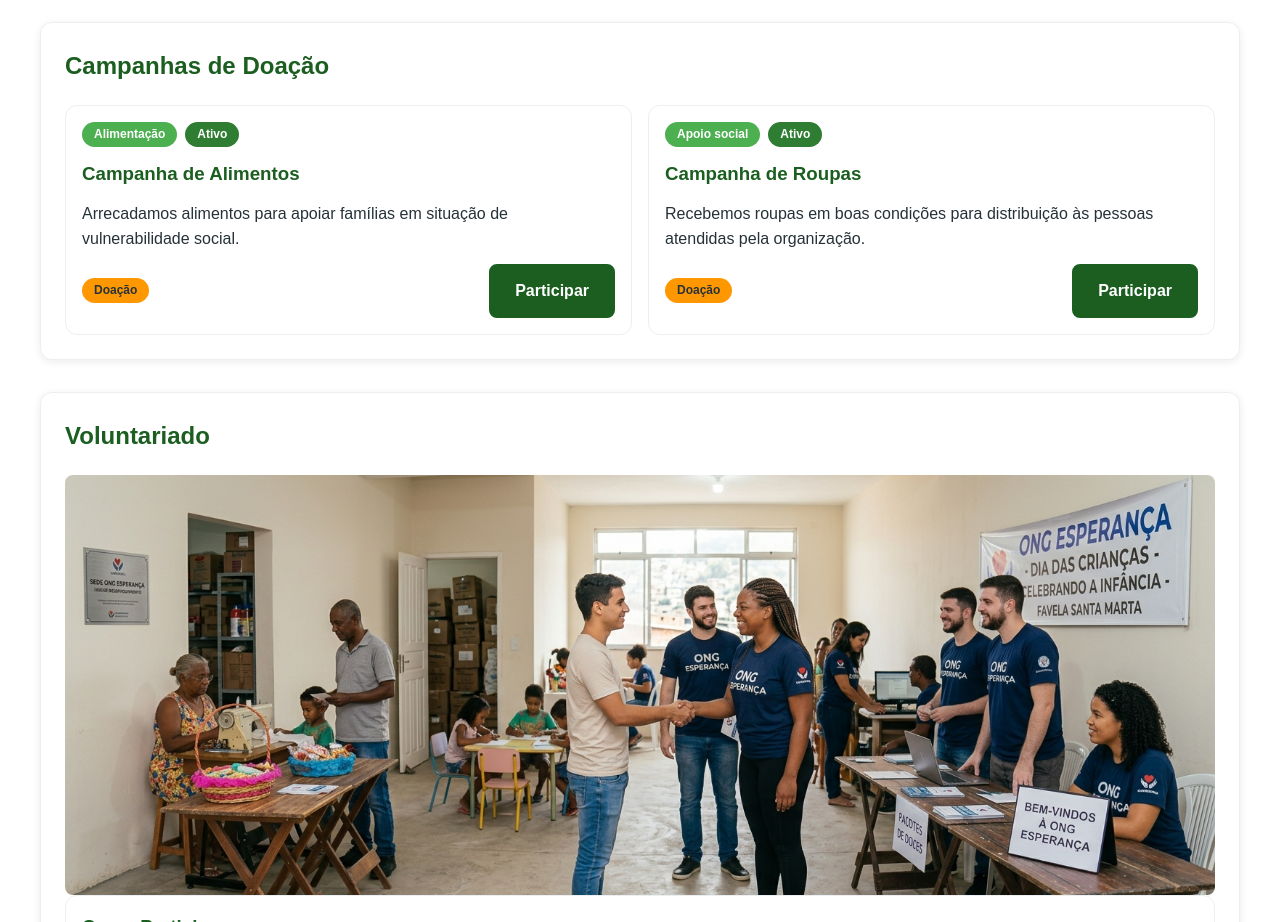
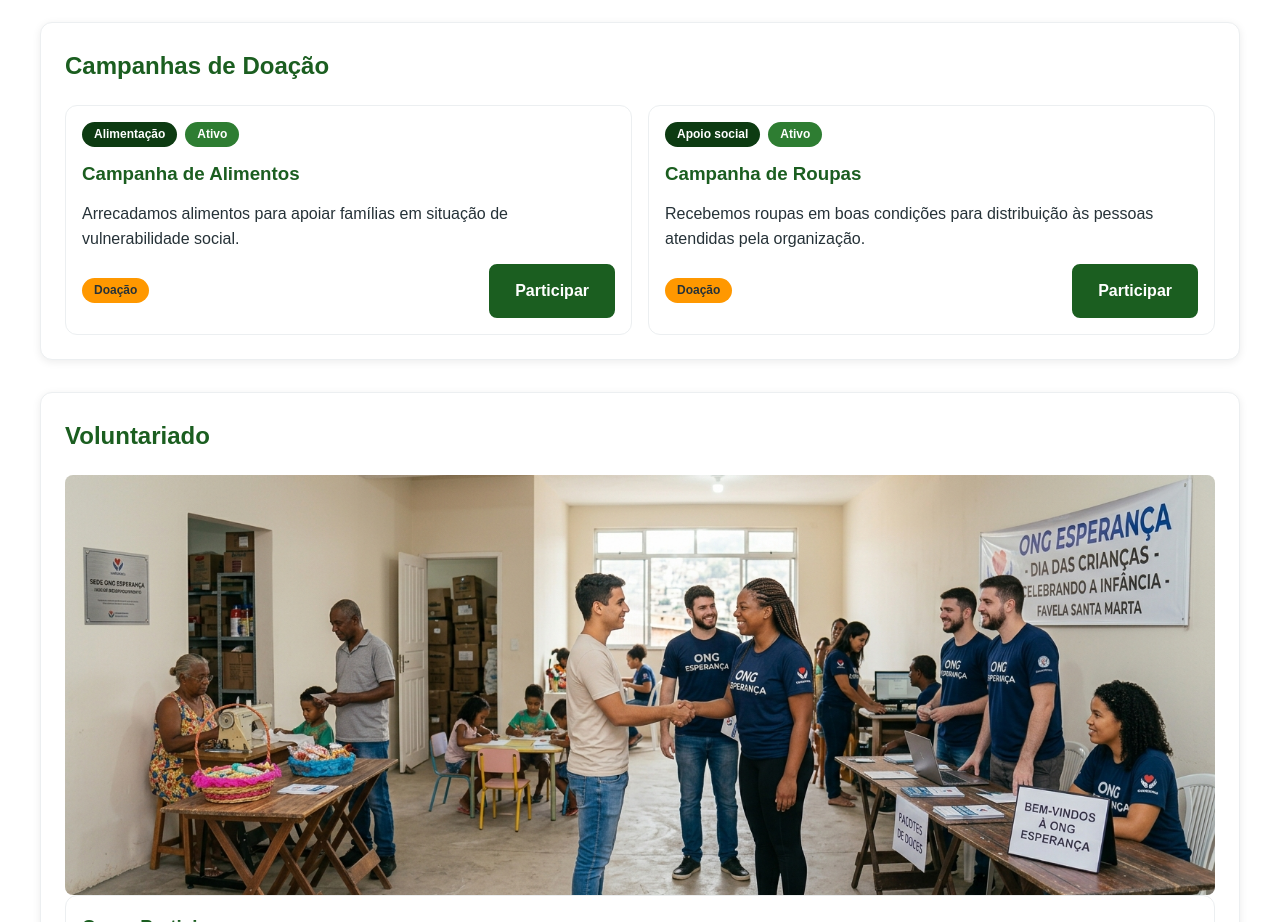
Before and after one commit to natanvilarin/ong-esperanca, a plain HTML site: page projetos.html in a window 1280 px wide. Shown: the part 780-1702 px from the top of the page. Drawn offline with Linux system fonts and the light colour scheme; some packages are replaced by stand-ins of ours; a script that the page names is missing.

Commit message:
Update style.css

```diff
--- a/style.css
+++ b/style.css
@@ -347,7 +347,7 @@ button:disabled {
 }
 
 .badge-primary {
-    background-color: var(--cor-primaria-clara);
+    background-color: var(--cor-primaria-escura);
     color: var(--cor-fundo);
 }
 
```
